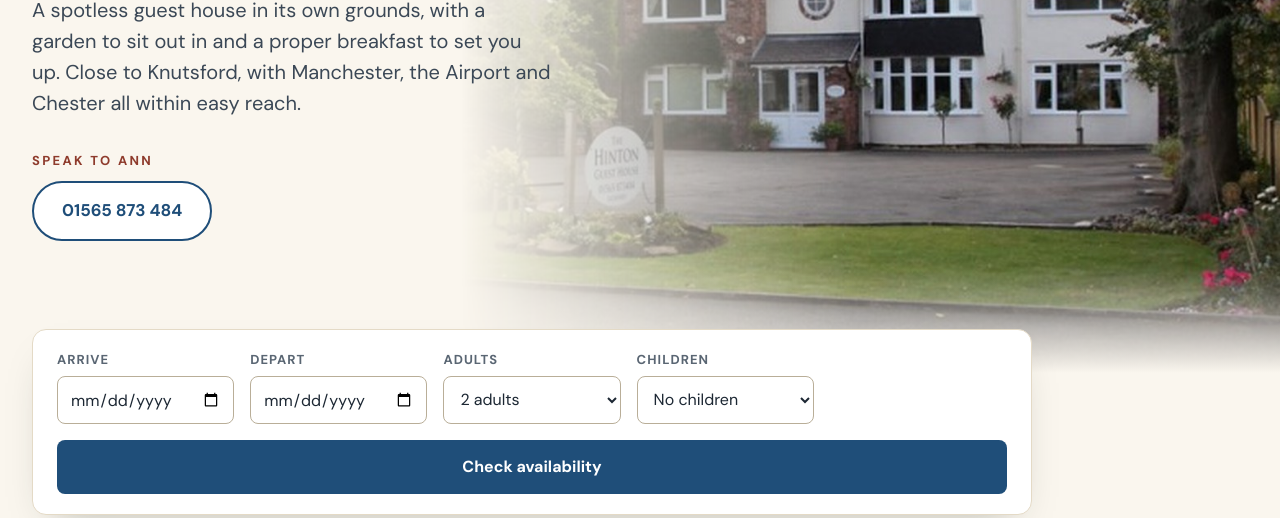
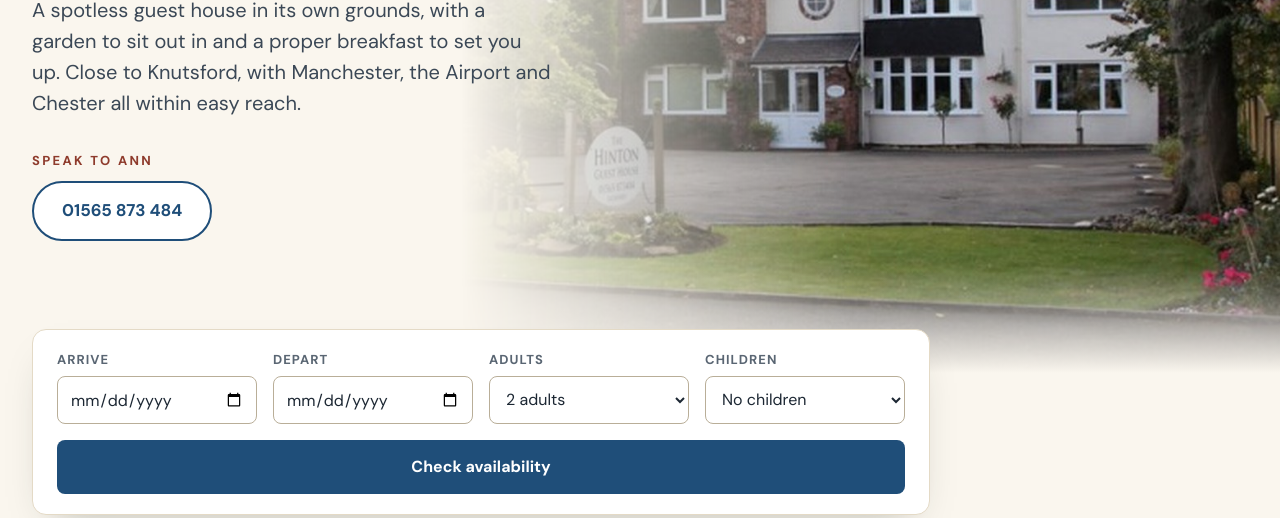
Before and after one commit to jedarlingtonx/thehintonguesthouse.co.uk, a plain HTML site: page index.html in a window 1280 px wide. Shown: the part 434-952 px from the top of the page. Drawn offline with Linux system fonts and the light colour scheme.

Commit message:
Shrink desktop availability card to fit its fields
Co-Authored-By: Claude Sonnet 5.5 <noreply@anthropic.com>
Claude-Session: https://claude.ai/code/session_01Gu4sFXKZU6ks1MUPr4tava

```diff
--- a/index.html
+++ b/index.html
@@ -67,6 +67,7 @@ footer>div:last-child>div{padding:18px 24px 22px !important;gap:6px !important}
 .bf-img img{height:320px !important;min-height:0 !important}
 .bf-text>dl{order:5}
 }
+@media (min-width:641px){.avail{width:fit-content !important;max-width:100% !important;grid-template-columns:repeat(4,minmax(0,200px)) !important}}
 </style>
 </head>
 <body>
@@ -112,7 +113,7 @@ footer>div:last-child>div{padding:18px 24px 22px !important;gap:6px !important}
 
 <!-- Availability bar -->
 <section aria-label="Check availability" style="max-width:1280px;margin:-44px auto 0;padding:0 32px;position:relative">
-<form action="https://www.thehintonguesthouse.co.uk/rooms" method="get" target="_blank" style="background:#FFFFFF;border:1px solid #E4DAC6;border-radius:14px;box-shadow:0 18px 40px -22px rgba(31,43,36,0.35);padding:20px 24px;display:grid;grid-template-columns:repeat(auto-fit,minmax(min(150px,100%),1fr));gap:16px;align-items:end;max-width:1000px">
+<form class="avail" action="https://www.thehintonguesthouse.co.uk/rooms" method="get" target="_blank" style="background:#FFFFFF;border:1px solid #E4DAC6;border-radius:14px;box-shadow:0 18px 40px -22px rgba(31,43,36,0.35);padding:20px 24px;display:grid;grid-template-columns:repeat(auto-fit,minmax(min(150px,100%),1fr));gap:16px;align-items:end;max-width:1000px">
 <input type="hidden" name="noofrooms" value="1">
 <input type="hidden" name="pce" value="">
 <div style="display:flex;flex-direction:column;gap:6px">
```
